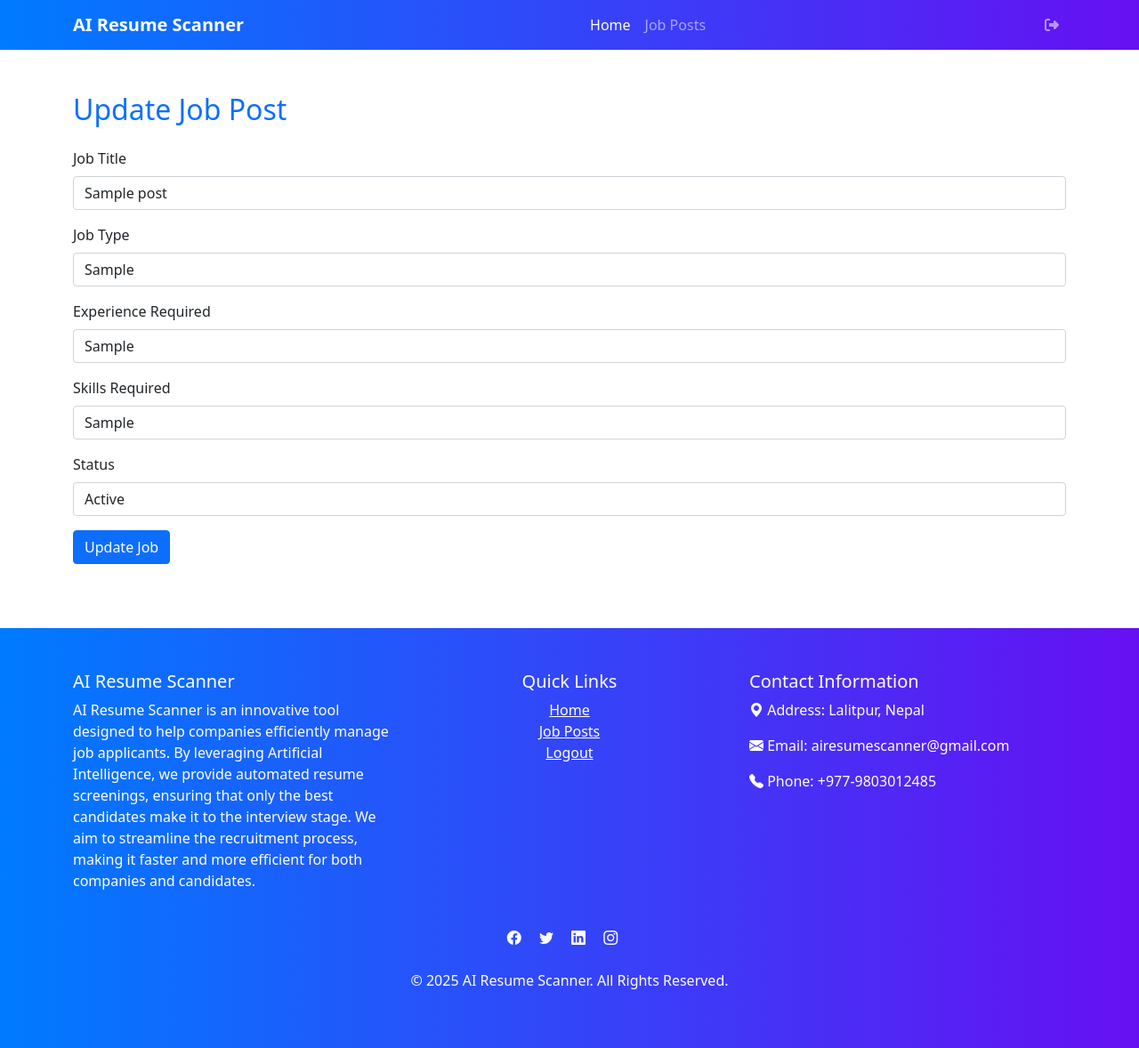
After one commit to nishanlimbuchemjong/AI-Resume-Scanner, a Flask app: page /update_job/1 in a window 1280 px wide. The commit adds this page. Shown: the whole page at 89% size. Run offline with Flask 3, Linux system fonts and the light colour scheme; the visitor is signed in with stand-in values (Sample User, id 1); tables that the repository leaves empty hold one stand-in row (values such as "Sample post"); some libraries are stand-ins or nearby versions.

Commit message:
comapny job posts are updated successfully

```diff
--- a/app.py
+++ b/app.py
@@ -260,29 +260,6 @@ def dashboard():
                            applicant_counts_category=applicant_counts_category
                            )
 
-# @app.route('/resume/<int:candidate_id>/view')
-# def view_resume(candidate_id):
-#     # Fetch the candidate's resume link from the database
-#     candidate = Resume.query.get(candidate_id)
-#     if not candidate or not candidate.resume_link:
-#         flash("Resume not found!", "danger")
-#         return redirect(url_for('dashboard'))
-
-#     # Redirect to the resume link (e.g., Google Drive)
-#     return redirect(candidate.resume_link)
-
-# @app.route('/resume/<int:candidate_id>/download')
-# def download_resume(candidate_id):
-#     # Fetch the candidate's resume link from the database
-#     candidate = Resume.query.get(candidate_id)
-#     if not candidate or not candidate.resume_link:
-#         flash("Resume not found!", "danger")
-#         return redirect(url_for('dashboard'))
-
-#     # Replace '/view' with '/uc' to enable downloading from Google Drive
-#     download_link = candidate.resume_link.replace('/view', '/uc')
-#     return redirect(download_link)
-
 # View specific Job posts details on landing page or home page
 @app.route('/job-details/<int:job_id>', methods=['GET'])
 def job_details(job_id):
@@ -307,6 +284,33 @@ def company_posts():
     jobs = JobPost.query.filter_by(company_id=session['company_id']).all()
 
     return render_template('company_jobPosts.html', company=company, jobs=jobs)
+
+# update the company job post
+@app.route('/update_job/<int:job_id>', methods=['GET', 'POST'])
+def update_job_post(job_id):
+    if 'company_id' not in session:
+        flash("Please log in first!", "danger")
+        return redirect(url_for('login'))
+
+    job = JobPost.query.get_or_404(job_id)
+
+    # Ensure the logged-in company owns this job
+    if job.company_id != session['company_id']:
+        flash("Unauthorized access!", "danger")
+        return redirect(url_for('company_posts'))
+
+    if request.method == 'POST':
+        job.job_title = request.form['job_title']
+        job.job_type = request.form['job_type']
+        job.experience_required = request.form['experience_required']
+        job.skills_required = request.form['skills_required']
+        job.status = request.form['status']
+
+        db.session.commit()
+        flash("Job post updated successfully!", "success")
+        return redirect(url_for('company_posts'))
+
+    return render_template('update_job.html', job=job)
 
 # View Job posts details
 @app.route('/post_details/<int:job_id>', methods=['GET'])
--- a/templates/company_jobPosts.html
+++ b/templates/company_jobPosts.html
@@ -30,7 +30,7 @@
                                     <img src="{{ url_for('media_files', filename='uploads/logos/' + job.company.company_logo) }}" alt="Company Logo" class="img-fluid" style="max-width: 200px;">
                                     <div class="d-flex gap-2 mt-3">
                                         <a href="{{ url_for('post_details', job_id=job.job_id) }}" class="btn btn-outline-primary">View Details</a>
-                                        <a href="" class="btn btn-primary">Update Now</a>
+                                        <a href="{{ url_for('update_job_post', job_id=job.job_id) }}" class="btn btn-primary">Update Now</a>
                                     </div>
                                 </div>
 
--- /dev/null
+++ b/templates/update_job.html
@@ -0,0 +1,35 @@
+{% extends "dashboard_base.html" %}
+
+{% block title %}Update Job Post{% endblock %}
+
+{% block content %}
+<div class="container py-5">
+    <h2 class="text-primary mb-4">Update Job Post</h2>
+    <form method="POST">
+        <div class="mb-3">
+            <label class="form-label">Job Title</label>
+            <input type="text" name="job_title" class="form-control" value="{{ job.job_title }}" required>
+        </div>
+        <div class="mb-3">
+            <label class="form-label">Job Type</label>
+            <input type="text" name="job_type" class="form-control" value="{{ job.job_type }}" required>
+        </div>
+        <div class="mb-3">
+            <label class="form-label">Experience Required</label>
+            <input type="text" name="experience_required" class="form-control" value="{{ job.experience_required }}" required>
+        </div>
+        <div class="mb-3">
+            <label class="form-label">Skills Required</label>
+            <input type="text" name="skills_required" class="form-control" value="{{ job.skills_required }}" required>
+        </div>
+        <div class="mb-3">
+            <label class="form-label">Status</label>
+            <select name="status" class="form-control" required>
+                <option value="active" {% if job.status == 'active' %}selected{% endif %}>Active</option>
+                <option value="inactive" {% if job.status == 'in-active' %}selected{% endif %}>In-Active</option>
+            </select>
+        </div>
+        <button type="submit" class="btn btn-primary">Update Job</button>
+    </form>
+</div>
+{% endblock %}
```
